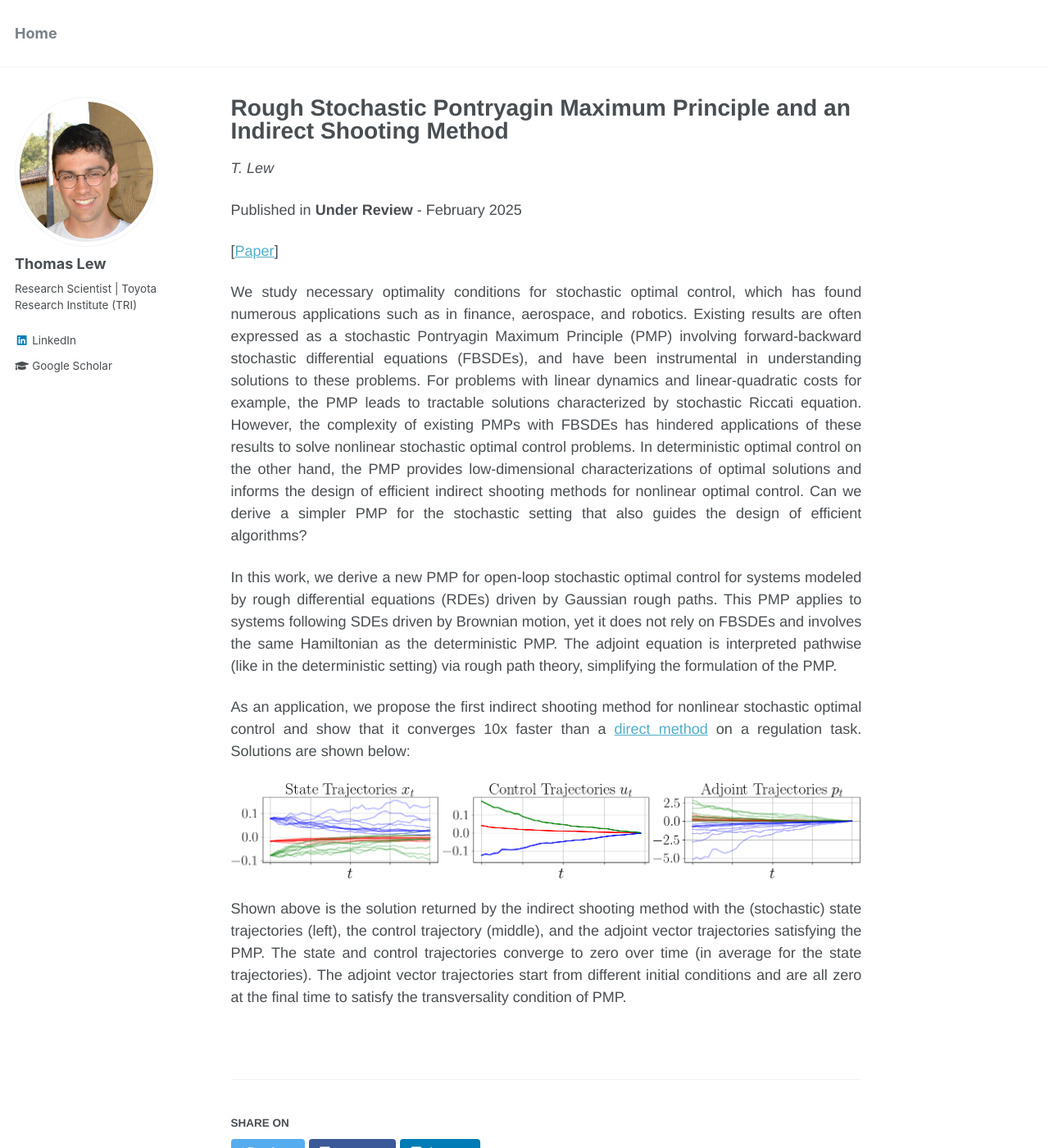
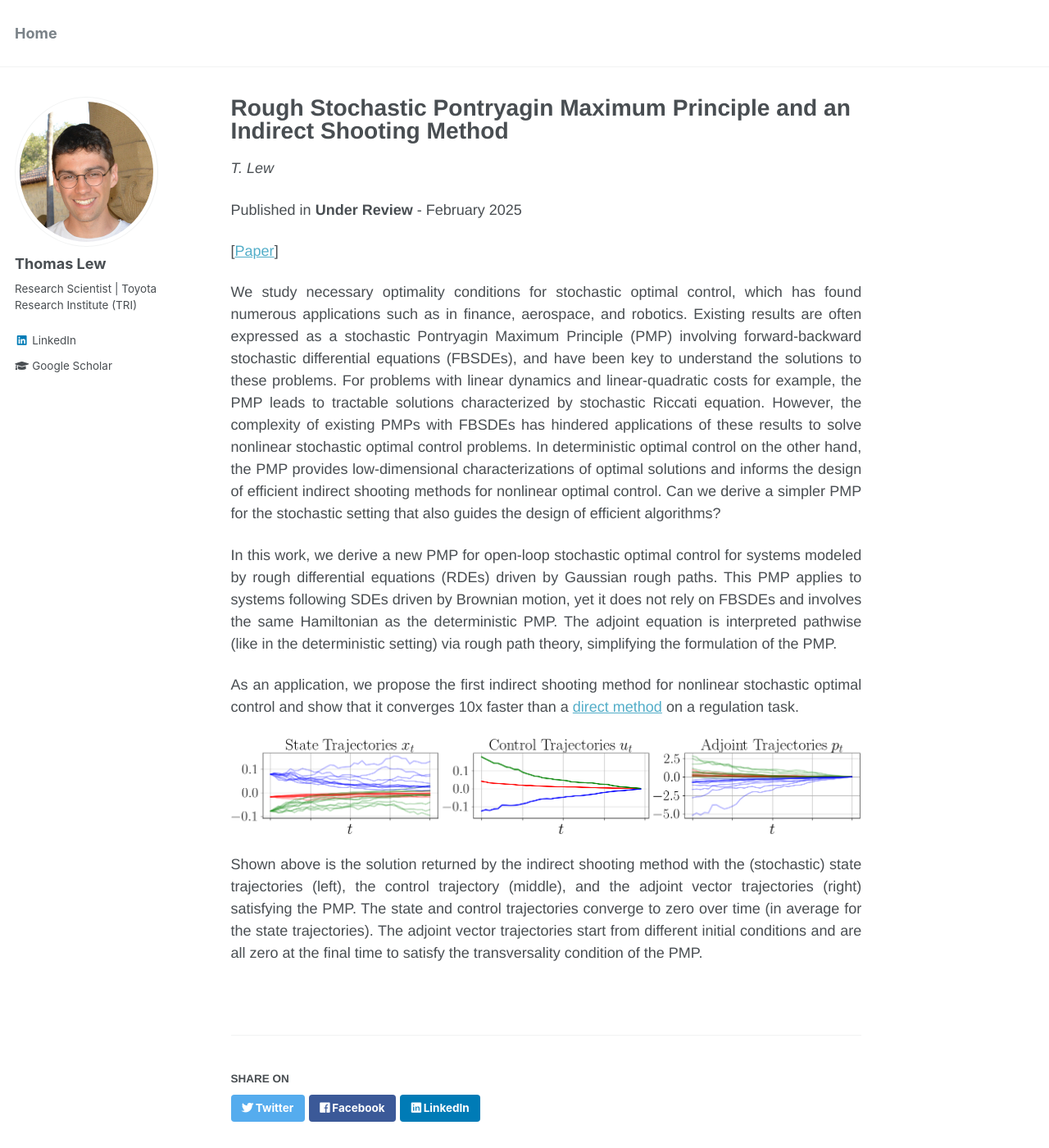
Before and after one commit to thomasjlew/thomasjlew.github.io, a Jekyll site: the page built from _preprints/2025-02-10_stochastic_pmp.md, in a window 1280 px wide and 1400 px high. Shown: the whole window at 82% size. Built offline with Jekyll 4.4.1, drawn with Linux system fonts in a browser that asks for light colours.

Commit message:
Minor changes.

```diff
--- a/_preprints/2025-02-10_stochastic_pmp.md
+++ b/_preprints/2025-02-10_stochastic_pmp.md
@@ -17,12 +17,12 @@ paperurl: 'https://arxiv.org/abs/2502.06726'
 <!-- [[Code](https://github.com/StanfordASL/chreach)]  -->
 
 
-We study necessary optimality conditions for stochastic optimal control, which has found numerous applications such as in finance, aerospace, and robotics. Existing results are often expressed as a stochastic Pontryagin Maximum Principle (PMP) involving forward-backward stochastic differential equations (FBSDEs), and have been instrumental in understanding solutions to these problems. For problems with linear dynamics and linear-quadratic costs for example, the PMP leads to tractable solutions characterized by stochastic Riccati equation. However, the complexity of existing PMPs with FBSDEs has hindered applications of these results to solve nonlinear stochastic optimal control problems. In deterministic optimal control on the other hand, the PMP provides low-dimensional characterizations of optimal solutions and informs the design of efficient indirect shooting methods for nonlinear optimal control. Can we derive a simpler PMP for the stochastic setting that also guides the design of efficient algorithms?
+We study necessary optimality conditions for stochastic optimal control, which has found numerous applications such as in finance, aerospace, and robotics. Existing results are often expressed as a stochastic Pontryagin Maximum Principle (PMP) involving forward-backward stochastic differential equations (FBSDEs), and have been key to understand the solutions to these problems. For problems with linear dynamics and linear-quadratic costs for example, the PMP leads to tractable solutions characterized by stochastic Riccati equation. However, the complexity of existing PMPs with FBSDEs has hindered applications of these results to solve nonlinear stochastic optimal control problems. In deterministic optimal control on the other hand, the PMP provides low-dimensional characterizations of optimal solutions and informs the design of efficient indirect shooting methods for nonlinear optimal control. Can we derive a simpler PMP for the stochastic setting that also guides the design of efficient algorithms?
 
 In this work, we derive a new PMP for open-loop stochastic optimal control for systems modeled by rough differential equations (RDEs) driven by Gaussian rough paths. This PMP applies to systems following SDEs driven by Brownian motion, yet it does not rely on FBSDEs and involves the same Hamiltonian as the deterministic PMP. The adjoint equation is interpreted pathwise (like in the deterministic setting) via rough path theory, simplifying the formulation of the PMP.
 
-As an application, we propose the first indirect shooting method for nonlinear stochastic optimal control and show that it converges 10x faster than a [direct method](/publication/SAA) on a regulation task. Solutions are shown below:
+As an application, we propose the first indirect shooting method for nonlinear stochastic optimal control and show that it converges 10x faster than a [direct method](/publication/SAA) on a regulation task.
 
 ![stochastic_pmp_2](/images/stochastic_pmp_2.png)
 
-Shown above is the solution returned by the indirect shooting method with the (stochastic) state trajectories (left), the control trajectory (middle), and the adjoint vector trajectories satisfying the PMP. The state and control trajectories converge to zero over time (in average for the state trajectories). The adjoint vector trajectories start from different initial conditions and are all zero at the final time to satisfy the transversality condition of PMP.
+Shown above is the solution returned by the indirect shooting method with the (stochastic) state trajectories (left), the control trajectory (middle), and the adjoint vector trajectories (right) satisfying the PMP. The state and control trajectories converge to zero over time (in average for the state trajectories). The adjoint vector trajectories start from different initial conditions and are all zero at the final time to satisfy the transversality condition of the PMP.
```
Also changed, not shown: images/stochastic_pmp.png.
